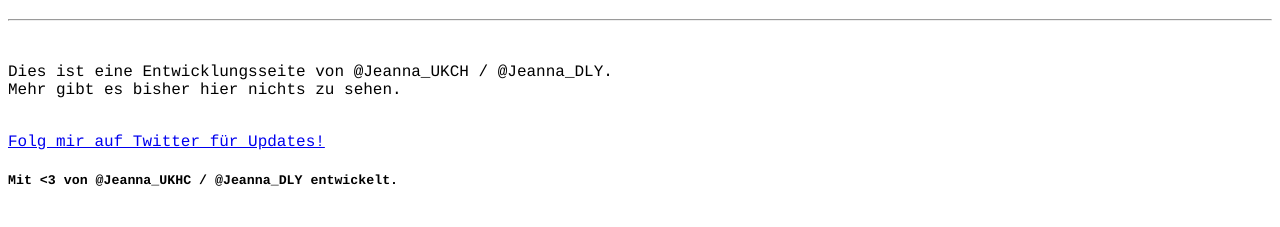
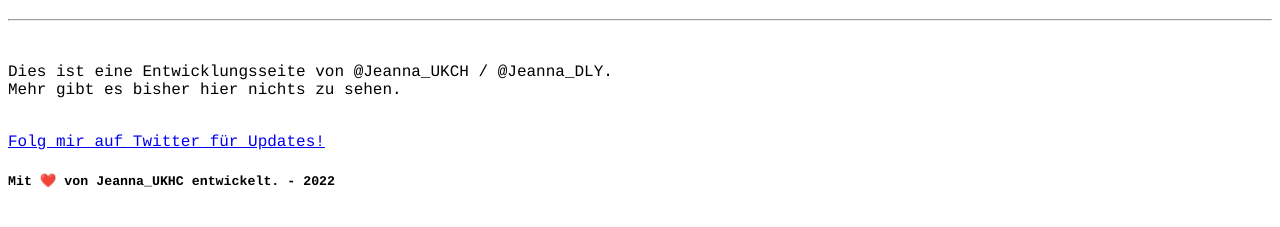
Before and after one commit to jeanna-ukhc/jeanna-ukhc.github.io, a plain HTML site: page index.html in a window 1280 px wide. Shown: the part 61-288 px from the top of the page. Drawn offline with Linux system fonts and the light colour scheme.

Commit message:
Update index.html

```diff
--- a/index.html
+++ b/index.html
@@ -28,7 +28,7 @@
     <a href="https://www.youtube.com/watch?v=dQw4w9WgXcQ">Folg mir auf Twitter für Updates!</a>
 
     <footer>
-      <h5>Mit <3 von @Jeanna_UKHC / @Jeanna_DLY entwickelt.</h5>
+      <h5>Mit ❤️ von Jeanna_UKHC entwickelt. - 2022</h5>
     </footer>
 
   </body>
```
